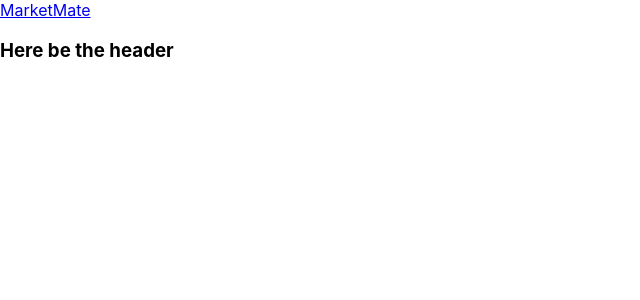
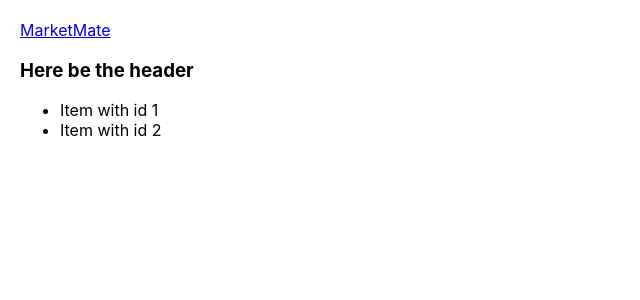
Before and after one commit to poolll98/monday-e-commerce, a React (Create React App) app in the folder Frontend/: page /cart in a window 1280 px wide. Shown: the top 300 px of the page, without its empty margins (0-640 px from the left). Built offline with nearby package versions, Linux system fonts and the light colour scheme.

Commit message:
Add example for passing props.

```diff
--- a/Frontend/src/App.css
+++ b/Frontend/src/App.css
@@ -2,37 +2,6 @@
   text-align: center;
 }
 
-.App-logo {
-  height: 40vmin;
-  pointer-events: none;
+.wrapper {
+  padding: 20px;
 }
-
-@media (prefers-reduced-motion: no-preference) {
-  .App-logo {
-    animation: App-logo-spin infinite 20s linear;
-  }
-}
-
-.App-header {
-  background-color: #282c34;
-  min-height: 100vh;
-  display: flex;
-  flex-direction: column;
-  align-items: center;
-  justify-content: center;
-  font-size: calc(10px + 2vmin);
-  color: white;
-}
-
-.App-link {
-  color: #61dafb;
-}
-
-@keyframes App-logo-spin {
-  from {
-    transform: rotate(0deg);
-  }
-  to {
-    transform: rotate(360deg);
-  }
-}
--- a/Frontend/src/App.js
+++ b/Frontend/src/App.js
@@ -1,9 +1,10 @@
 import { BrowserRouter, Routes, Route } from 'react-router-dom';
 
 import './App.css';
-import HeaderBar from './Components/HeaderBar';
-import ProductPage from './Components/ProductPage';
-import HomePage from './Components/HomePage';
+import HeaderBar from './components/HeaderBar';
+import ProductPage from './components/ProductPage';
+import HomePage from './components/HomePage';
+import ShoppingCart from './components/ShoppingCart/ShoppingCart';
 
 
 function App() {
@@ -13,7 +14,8 @@ function App() {
         <HeaderBar />
         <Routes>
           <Route exact path="/" element={<HomePage />} />
-          <Route path="/product" element={<ProductPage />} />
+          <Route exact path="/cart" element={<ShoppingCart />} />
+          <Route path="/products/:productId" element={<ProductPage />} />
         </Routes>
       </BrowserRouter>
     </div>
--- a/Frontend/src/Components/ProductPage.js
+++ b/Frontend/src/Components/ProductPage.js
@@ -1,5 +1,8 @@
 import React from 'react';
+import { useParams } from 'react-router-dom';
 
 export default function ProductPage() {
-  return <h2>Product Page</h2>;
+  const { productId } = useParams();
+
+  return <h2>Product Page for product with ID {productId}</h2>;
 }
--- /dev/null
+++ b/Frontend/src/Components/ShoppingCart/CartItem.js
@@ -0,0 +1,5 @@
+import React from 'react';
+
+export default function CartItem({item}) {
+  return <li>Item with id {item.id}</li>;
+}
--- /dev/null
+++ b/Frontend/src/Components/ShoppingCart/ShoppingCart.js
@@ -0,0 +1,10 @@
+import React from 'react';
+import CartItem from './CartItem';
+
+export default function ShoppingCart() {
+  let items = [{'id': 1}, {'id': 2}]; // example items
+
+  let cartItems = items.map(item => <CartItem item={item} key={item.id}/>)
+
+  return <ul>{cartItems}</ul>;
+}
```
